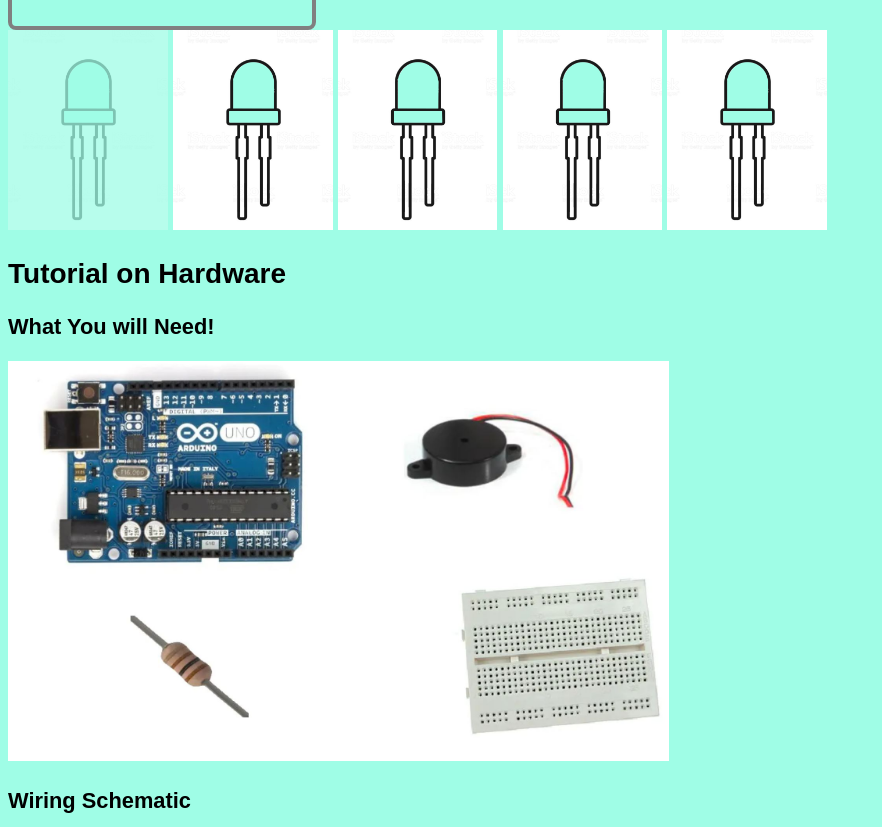
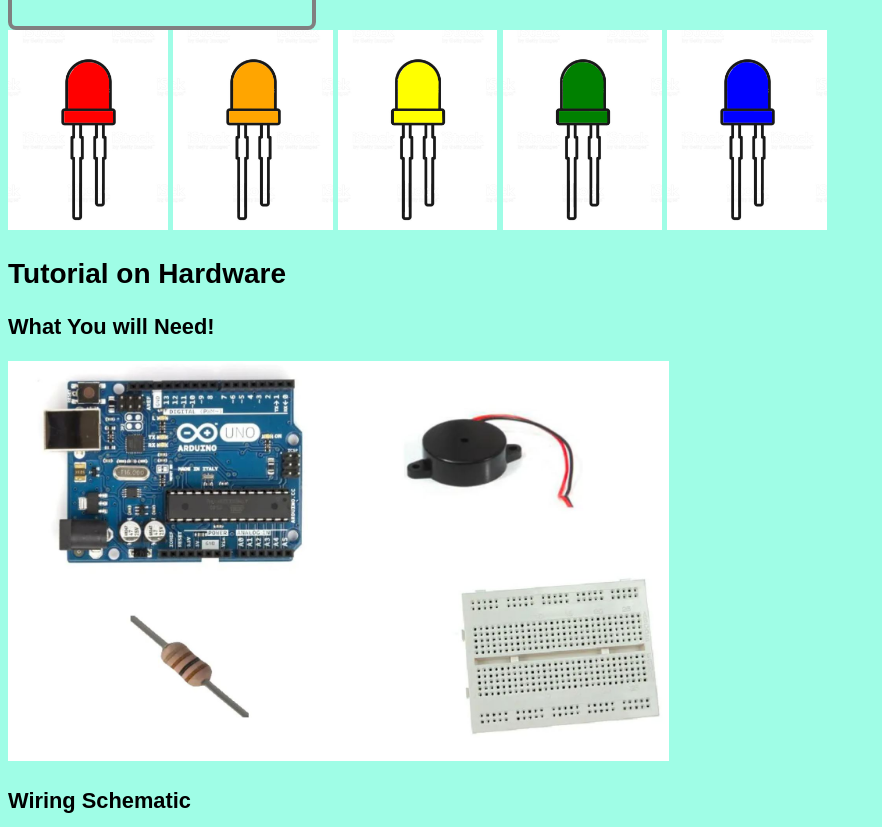
Before and after one commit to justin-h-m-tunis/music_maker, a plain HTML site: page index.html in a window 1280 px wide. Shown: the part 926-1753 px from the top of the page, without its empty margins (0-882 px from the left). Drawn offline with Linux system fonts and the light colour scheme; a web font is replaced by a local one.

Commit message:
adding css hashtags to html indexes, also added colors to each

```diff
--- a/css/mystyle.css
+++ b/css/mystyle.css
@@ -54,5 +54,22 @@ textarea {
     border: 3px solid black;
 }
 #led1{
-    opacity: 0.25;
+    opacity: 1;
+    z-index:0;
+    background-color: red;
 }
+
+#led2{
+    background-color: orange;
+}
+
+#led3{
+    background: yellow;
+}
+#led4{
+    background: green;
+}
+
+#led5{
+    background:blue;
+}
```
Also changed, not shown: img/red.png (added).
